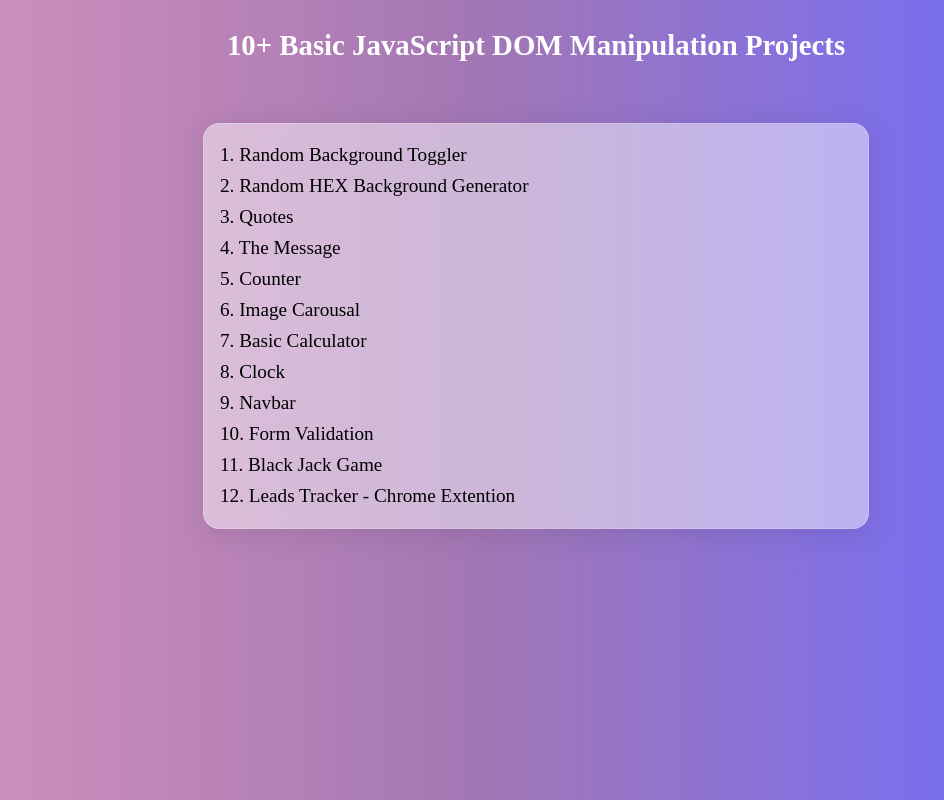
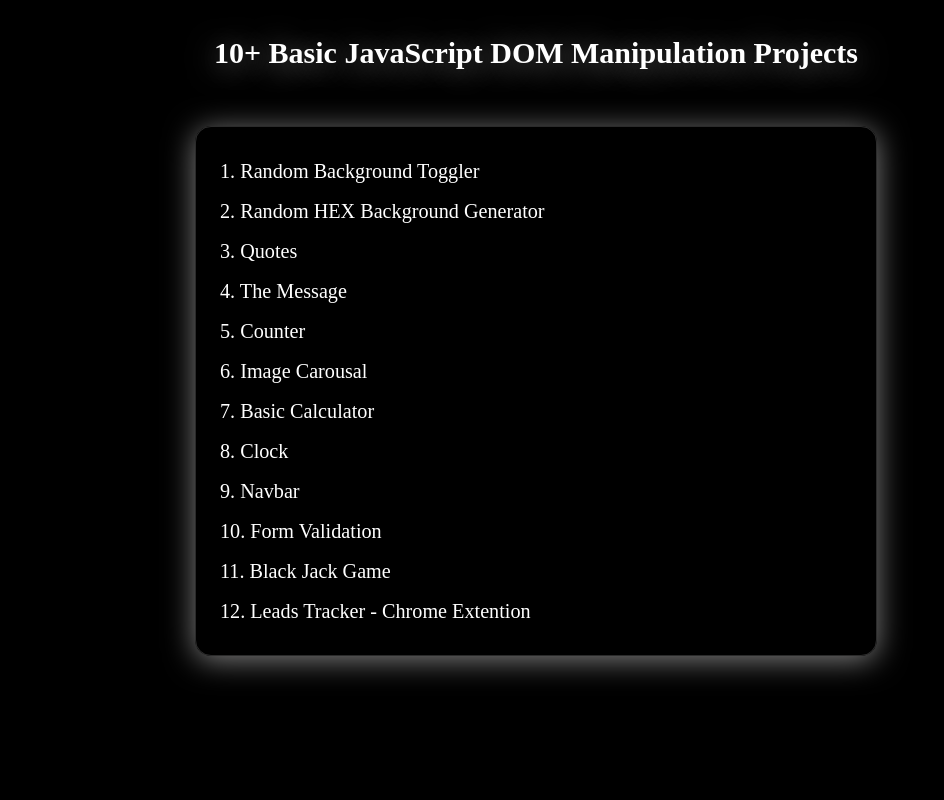
Before and after one commit to Alamicrodev/Basic-Javascript-DOM-projects, a browser extension: page index.html in a window 1280 px wide. Shown: the whole page, without its empty margins (104-1048 px from the left). Drawn offline with Linux system fonts and the light colour scheme.

Commit message:
changed the style of the index page

```diff
--- a/style.css
+++ b/style.css
@@ -1,34 +1,34 @@
 html {
-    font-size: 62.5%;
+    font-size: calc(93.75% + 0.390625vw)
 }
 
 
 body {
-    font-size: 1.6em;
     text-align: center;
-    background: rgb(214,147,189);
-background: linear-gradient(90deg, rgba(214,147,189,1) 0%, rgba(163,119,180,1) 45%, rgba(116,109,247,1) 87%);
+    background: #000;
+    padding-bottom: 1.8em;
 }
 
 body h2 {
     color: #fff;
+    text-shadow: 0 4px 30px rgba(255, 254, 254, 0.504);;
     text-align: center;
-    margin: 1em auto;
-    font-size: 1.8em;
+    margin: 1.2em auto;
+    font-size: 1.5rem;
 }
 
 body ul {
     list-style-type: none;
     display: inline-block;
     min-width: 50%;
-    padding: 1em 1em;
+    padding: 1.2em 1.2em;
     text-align: left;
-    margin: 2em auto;
-    line-height: 30px;
+    margin: 1em auto;
+    line-height: 40px;
     border-radius: 0.2em;
-    background: rgba(255, 255, 255, 0.47);
+    background: rgba(255, 255, 255, 0);
 border-radius: 16px;
-box-shadow: 0 4px 30px rgba(0, 0, 0, 0.1);
+box-shadow: 0 4px 30px rgba(255, 254, 254, 0.504);
 backdrop-filter: blur(7.6px);
 -webkit-backdrop-filter: blur(7.6px);
 border: 1px solid rgba(255, 255, 255, 0.17);
@@ -36,11 +36,12 @@ border: 1px solid rgba(255, 255, 255, 0.17);
 
 body ul li a {
     text-decoration: none;
-    color: black;
-    font-size: 1.2em;
+    color: white;
+    font-size: 1.01rem;
 }
 
 
 body ul li a:hover {
     text-decoration: underline;
+    font-weight: bold;
 }
```
